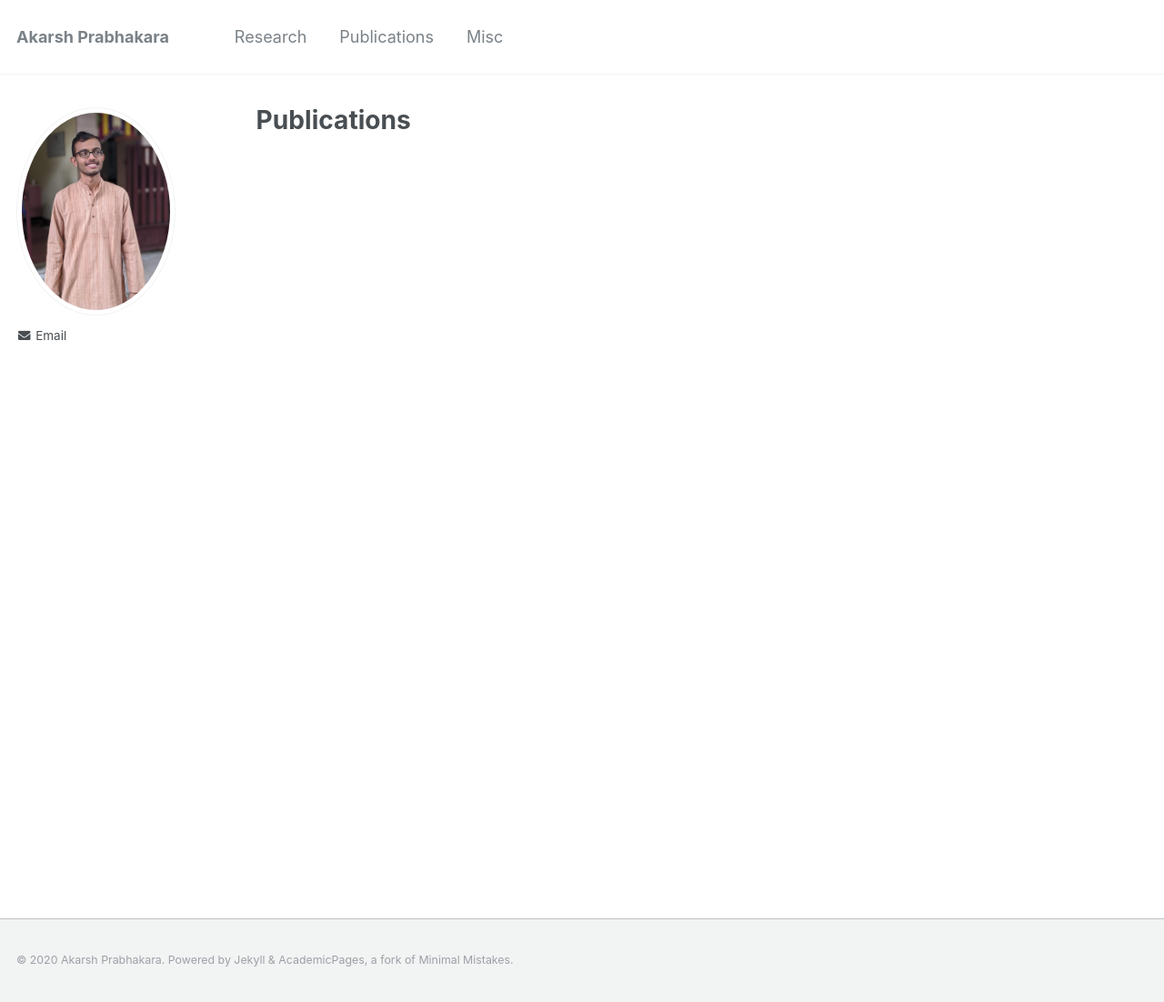
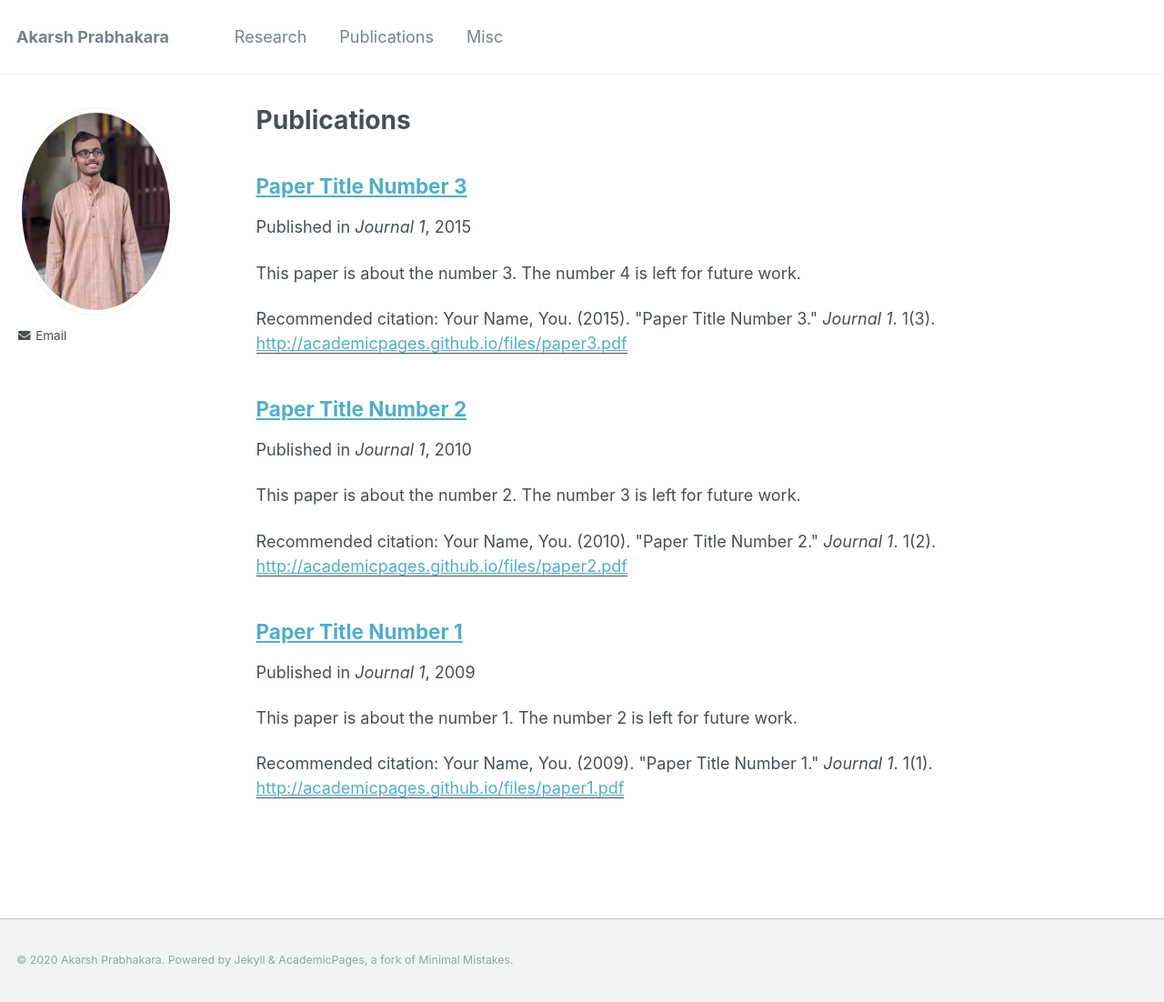
Before and after one commit to akarsh-prabhakara/akarsh-prabhakara.github.io, a Jekyll site: the page built from _pages/publications.md, in a window 1280 px wide and 1102 px high. Shown: the whole window at 91% size. Built offline with Jekyll 4.4.1, drawn with Linux system fonts in a browser that asks for light colours; part of the change alters nothing that is shown.

```diff
--- a/_config.yml
+++ b/_config.yml
@@ -174,7 +174,10 @@ kramdown:
 
 
 # Collections
-
+collections:
+  publications:
+    output: true
+    permalink: /:collection/:path/
 
 
 # Defaults
```
